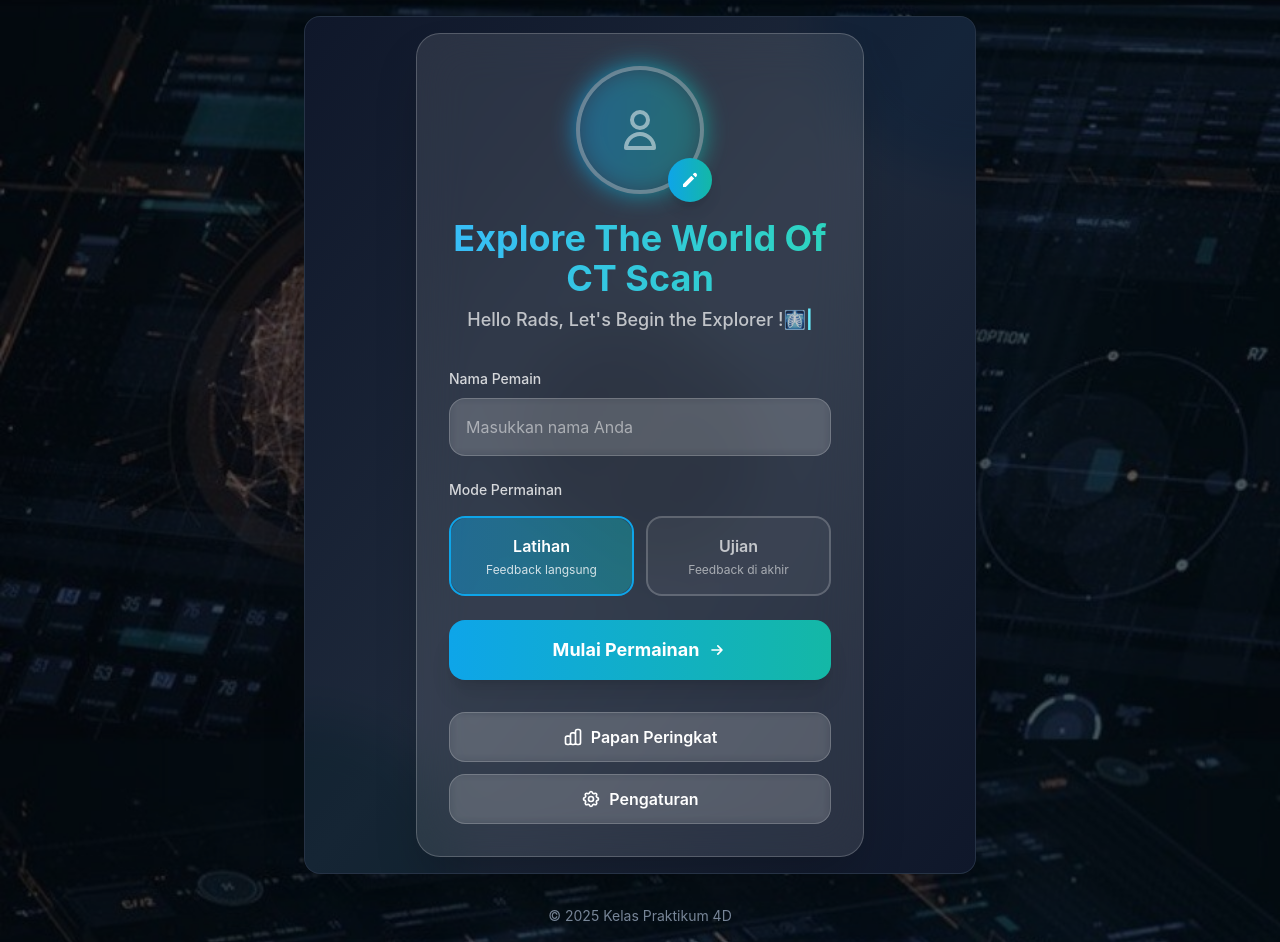
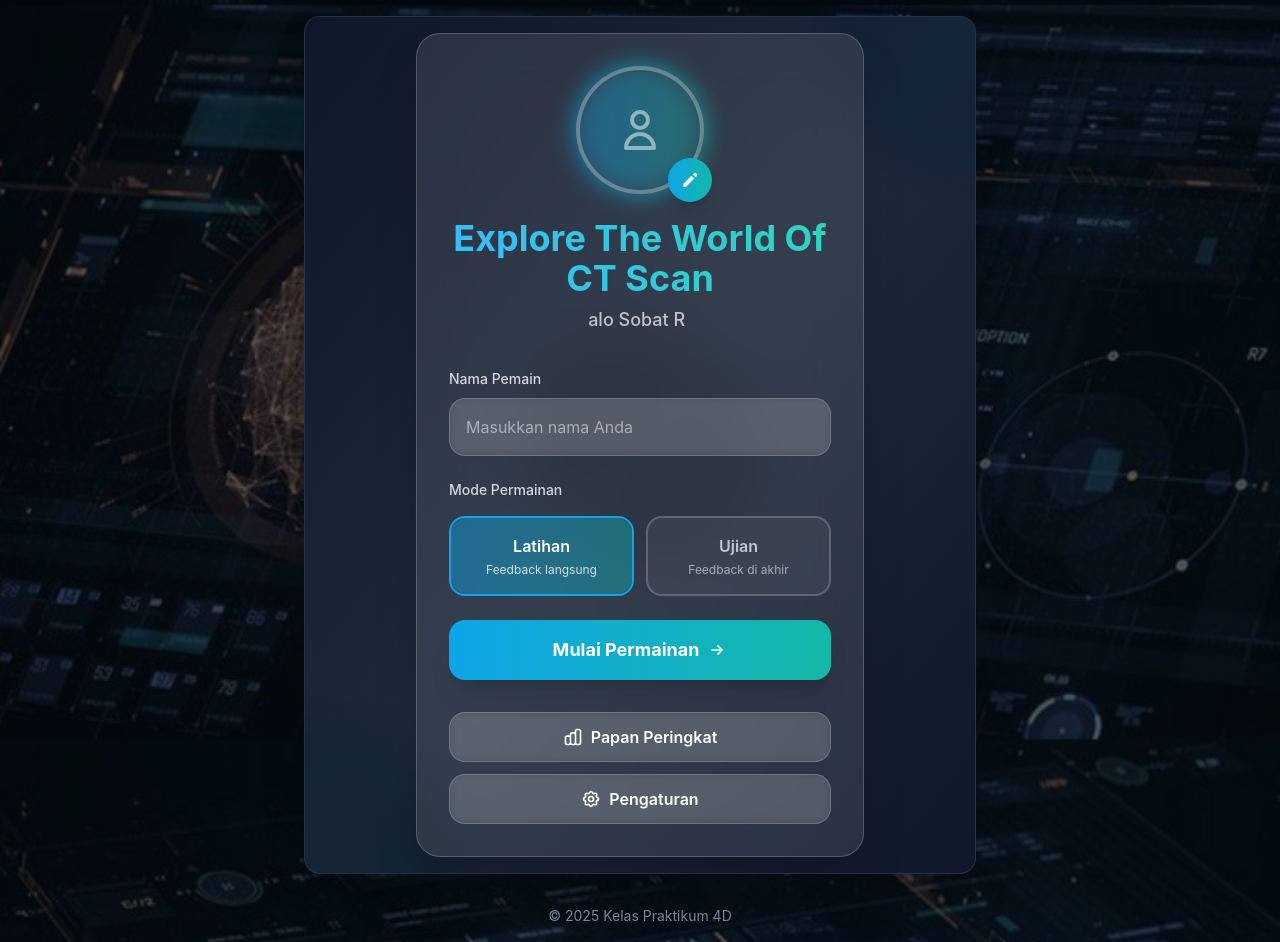
Before and after one commit to sdmhmdalkrn17/Quiz-CT, a React (Vite) app: page / in a window 1280 px wide. Built offline with nearby package versions, Linux system fonts and the light colour scheme.

Commit message:
Update WelcomeScreen.tsx

```diff
--- a/components/WelcomeScreen.tsx
+++ b/components/WelcomeScreen.tsx
@@ -31,7 +31,7 @@ const DEFAULT_AVATARS = [
   ZhilongAvatar,
 ];
 
-// --- FUNGSI KOMPRESI GAMBAR (TIDAK BERUBAH) ---
+// Fungsi kompresi gambar (tidak berubah)
 const compressImage = (file: File, targetSizeKB: number = 100): Promise<string> => {
   return new Promise((resolve, reject) => {
     const canvas = document.createElement('canvas');
@@ -118,55 +118,47 @@ const WelcomeScreen: React.FC<WelcomeScreenProps> = ({
   const [compressionProgress, setCompressionProgress] = useState<string>('');
   const fileInputRef = useRef<HTMLInputElement>(null);
 
-  // --- START: KODE BARU UNTUK EFEK TYPEWRITER ---
+  // --- START: KODE TYPEWRITER YANG DIPERBAIKI ---
   const [typedText, setTypedText] = useState('');
-  const typewriterText = " Hello Rads, Let's Begin the Explorer !🩻";
-  const typingSpeed = 100; // milidetik per karakter
-  const pauseDuration = 2000; // 2 detik jeda sebelum mengulang
+  const typewriterText = "Halo Sobat Radiologi !!!";
+  const typingSpeed = 100;
+  const pauseDuration = 2000;
 
   useEffect(() => {
+    let timeoutId: number;
     let charIndex = 0;
-    let timeoutId: number;
 
     const type = () => {
+      // Jika masih ada huruf yang perlu diketik
       if (charIndex < typewriterText.length) {
         setTypedText(prev => prev + typewriterText.charAt(charIndex));
         charIndex++;
         timeoutId = window.setTimeout(type, typingSpeed);
       } else {
-        // Selesai mengetik, jeda lalu reset
-        timeoutId = window.setTimeout(() => {
-          setTypedText('');
-          charIndex = 0;
-          type();
-        }, pauseDuration);
+        // Jika sudah selesai, jeda lalu panggil fungsi reset
+        timeoutId = window.setTimeout(resetAndStartOver, pauseDuration);
       }
     };
 
-    type(); // Mulai efek
+    const resetAndStartOver = () => {
+        setTypedText('');
+        charIndex = 0;
+        // **PERBAIKAN ADA DI SINI:**
+        // Beri jeda singkat sebelum mulai mengetik lagi untuk memastikan state 'setTypedText' sudah diproses
+        timeoutId = window.setTimeout(type, 50);
+    };
 
-    // Cleanup function untuk membersihkan timeout saat komponen di-unmount
+    // Mulai animasi pertama kali
+    type();
+
+    // Cleanup function
     return () => {
       clearTimeout(timeoutId);
     };
-  }, []); // [] berarti efek ini hanya berjalan sekali saat komponen dimuat
+  }, []);
 
-  // Style untuk kursor yang berkedip
-  const BlinkingCursor = () => (
-    <span className="blinking-cursor" aria-hidden="true">|</span>
-  );
-
-  // CSS untuk animasi kursor, tambahkan ini di style tag pada index.html atau di file CSS utama
-  /*
-    @keyframes blink {
-      50% { opacity: 0; }
-    }
-    .blinking-cursor {
-      animation: blink 1s step-start infinite;
-      font-weight: bold;
-    }
-  */
-  // --- END: KODE BARU UNTUK EFEK TYPEWRITER ---
+  const BlinkingCursor = () => <span className="blinking-cursor" aria-hidden="true">|</span>;
+  // --- END: KODE TYPEWRITER YANG DIPERBAIKI ---
 
 
   useEffect(() => {
@@ -323,8 +315,7 @@ const WelcomeScreen: React.FC<WelcomeScreenProps> = ({
               {gameTitle}
             </h1>
 
-            {/* --- PERUBAHAN DI SINI: GUNAKAN TEKS YANG DIANIMASIKAN --- */}
-            <p className="text-white/70 text-lg font-medium h-7"> {/* Beri tinggi tetap agar layout tidak bergeser */}
+            <p className="text-white/70 text-lg font-medium h-7">
               {typedText}
               <BlinkingCursor />
             </p>
```
